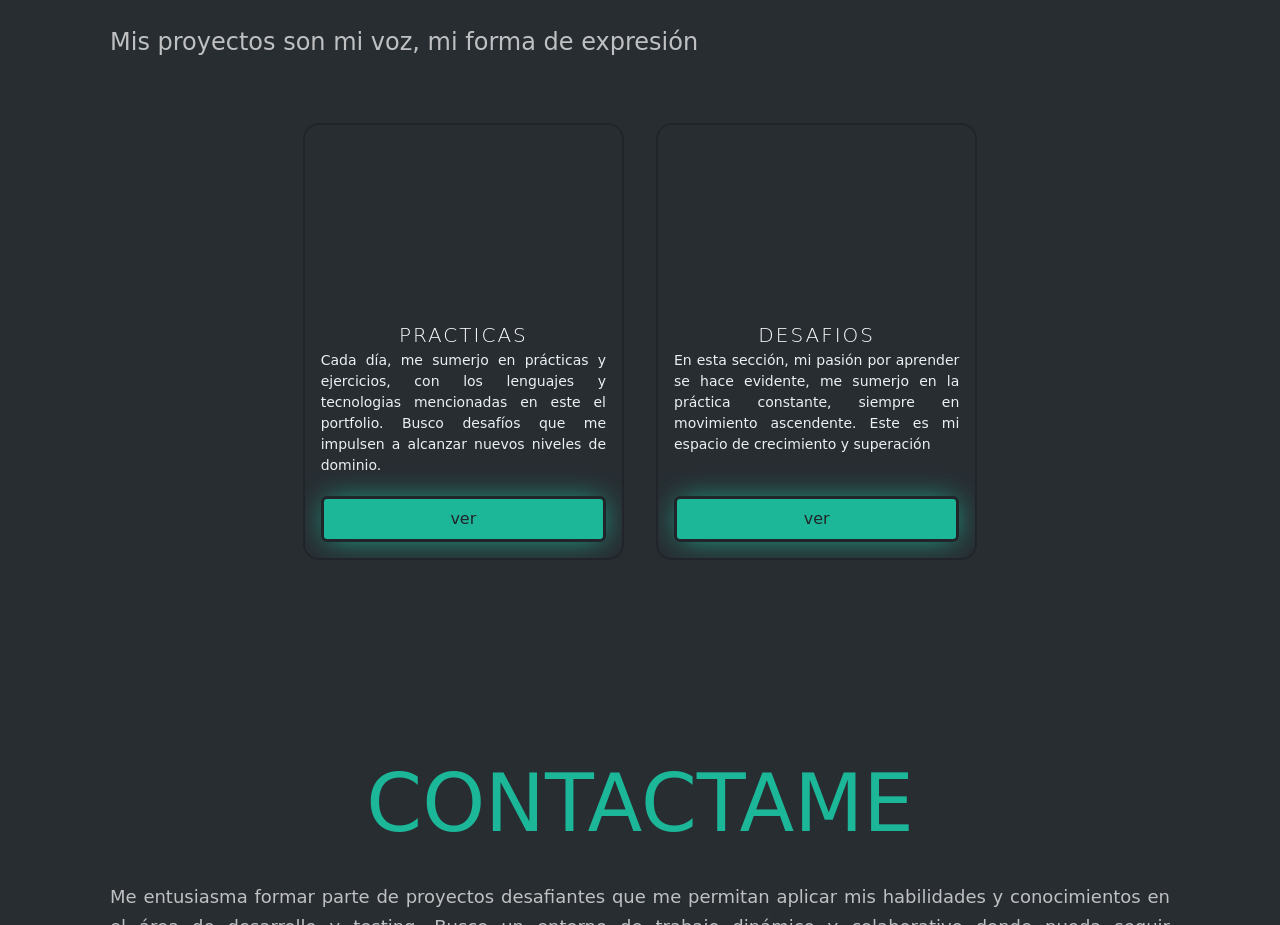
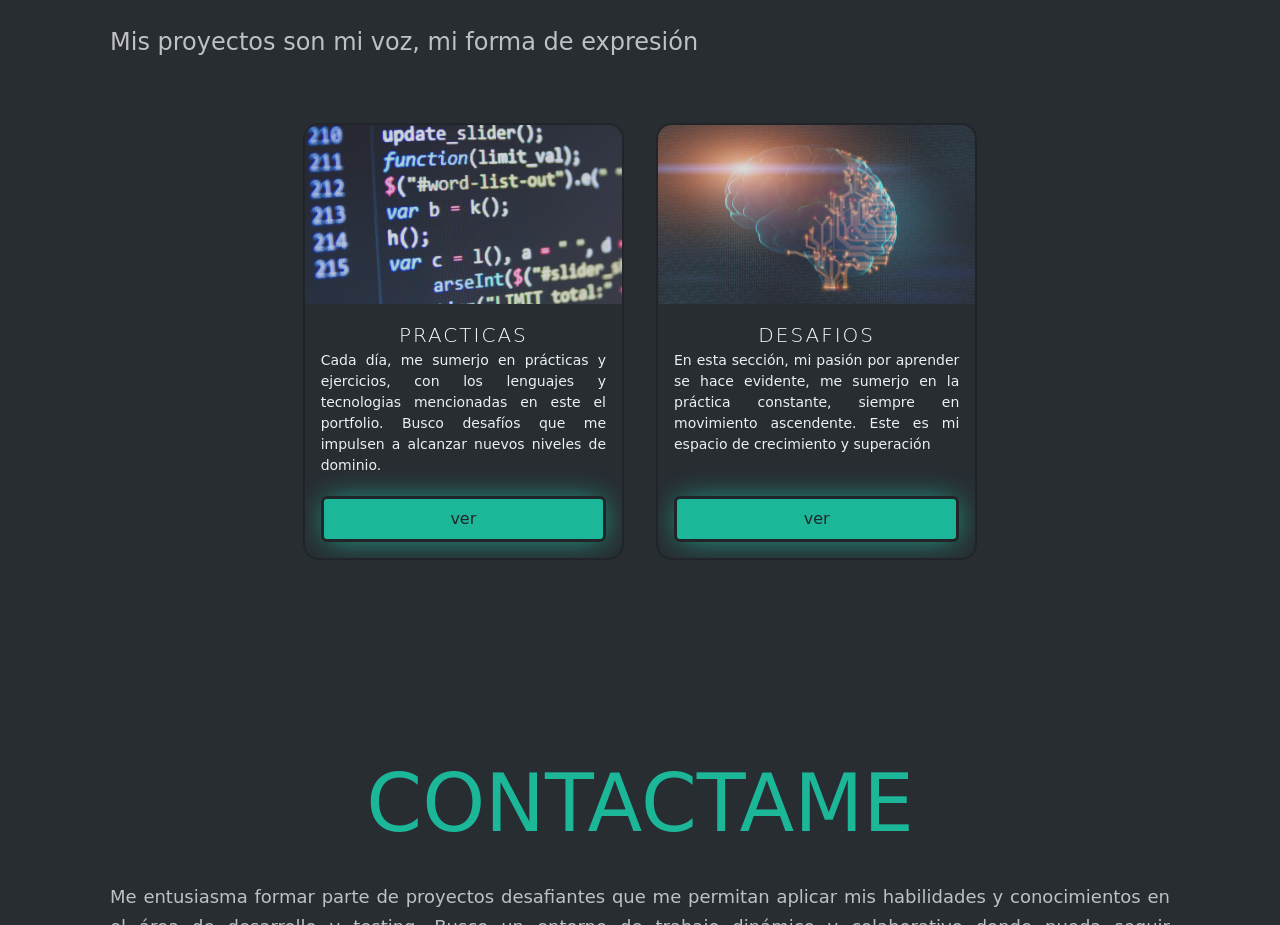
Before and after one commit to rigo461/Miportfolio, a website: page index.html in a window 1280 px wide. Shown: the part 3400-4325 px from the top of the page. Drawn offline with nearby package versions, Linux system fonts and the light colour scheme; the site is published under a folder, as on GitHub Pages, so addresses that start at the root find nothing; a web font is replaced by a local one.

Commit message:
portfolio-final

```diff
--- a/css/styles.css
+++ b/css/styles.css
@@ -124,7 +124,6 @@ section .logo_inicio3 {
     width: 80%;
     height: auto;
     margin: 2rem auto;
-
     align-items: center;
   }
 }
@@ -441,11 +440,11 @@ a {
 }
 
 .card__image--p {
-  background-image: url(/img/proyecto/SecureCoding.jpg);
+  background-image: url(../img/proyecto/SecureCoding.jpg);
 }
 
 .card__image--d {
-  background-image: url(/img/proyecto/desafios.jpg);
+  background-image: url(../img/proyecto/desafios.jpg);
 }
 
 .card__title {
```
